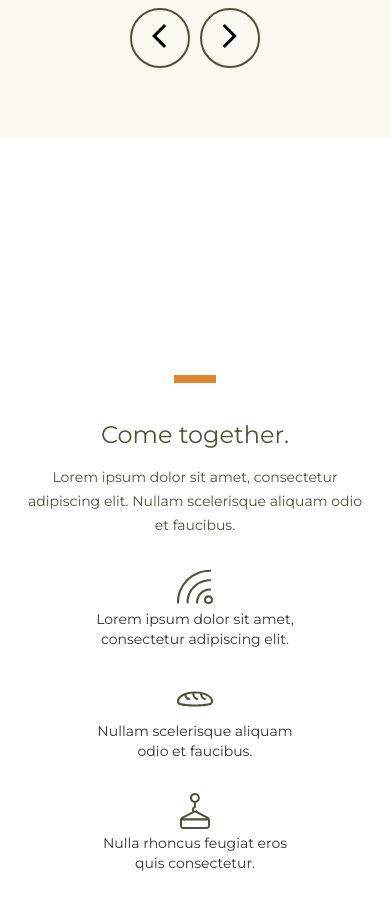
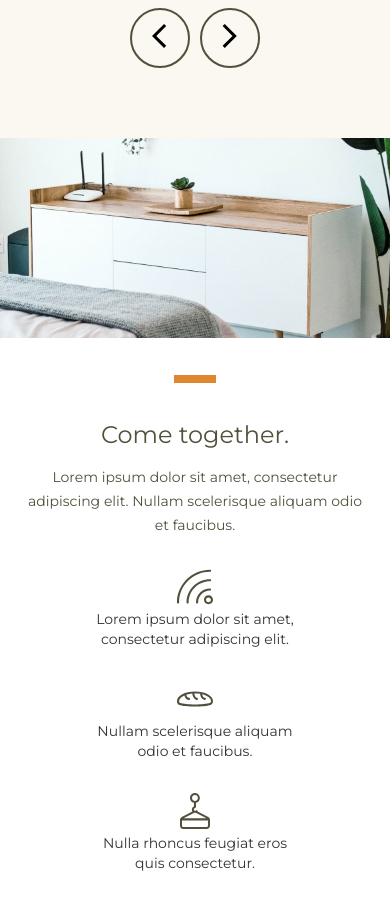
Before and after one commit to Nick-0201/gust, a plain HTML site: page index.html in a window 390 px wide. Shown: the part 5160-6062 px from the top of the page. Drawn offline with Linux system fonts and the light colour scheme; the site is published under a folder, as on GitHub Pages, so addresses that start at the root find nothing.

Commit message:
textImgGallary

```diff
--- a/scss/_gallary-second.scss
+++ b/scss/_gallary-second.scss
@@ -1,25 +1,25 @@
 .gallary-second {
   height: 600px;
-  background: url(/image/gallary/gallary2.png) center/cover no-repeat;
+  background: url(../image/gallary/gallary2.png) center/cover no-repeat;
 }
 
 @media (max-width:992px) {
   .gallary-second {
     height: 500px;
-    background: url(/image/gallary/gallary2.png) center/cover no-repeat;
+    background: url(../image/gallary/gallary2.png) center/cover no-repeat;
   }
 }
 
 @media (max-width:767px) {
   .gallary-second {
     height: 400px;
-    background: url(/image/gallary/gallary2.png) center/cover no-repeat;
+    background: url(../image/gallary/gallary2.png) center/cover no-repeat;
   }
 }
 
 @media (max-width:425px) {
   .gallary-second {
     height: 200px;
-    background: url(/image/gallary/gallary2.png) center/cover no-repeat;
+    background: url(../image/gallary/gallary2.png) center/cover no-repeat;
   }
 }
```
Also changed, not shown: css/main.css.
